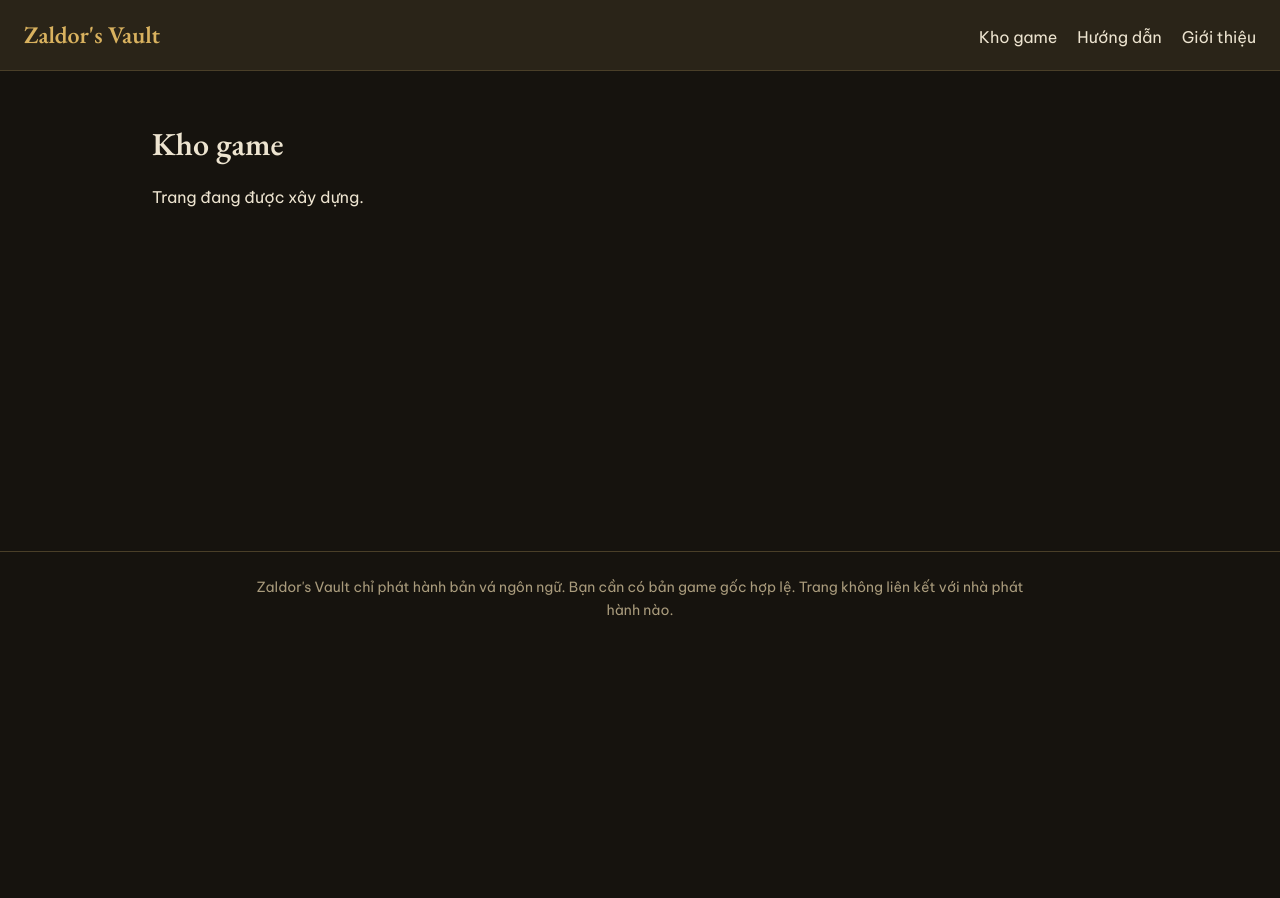
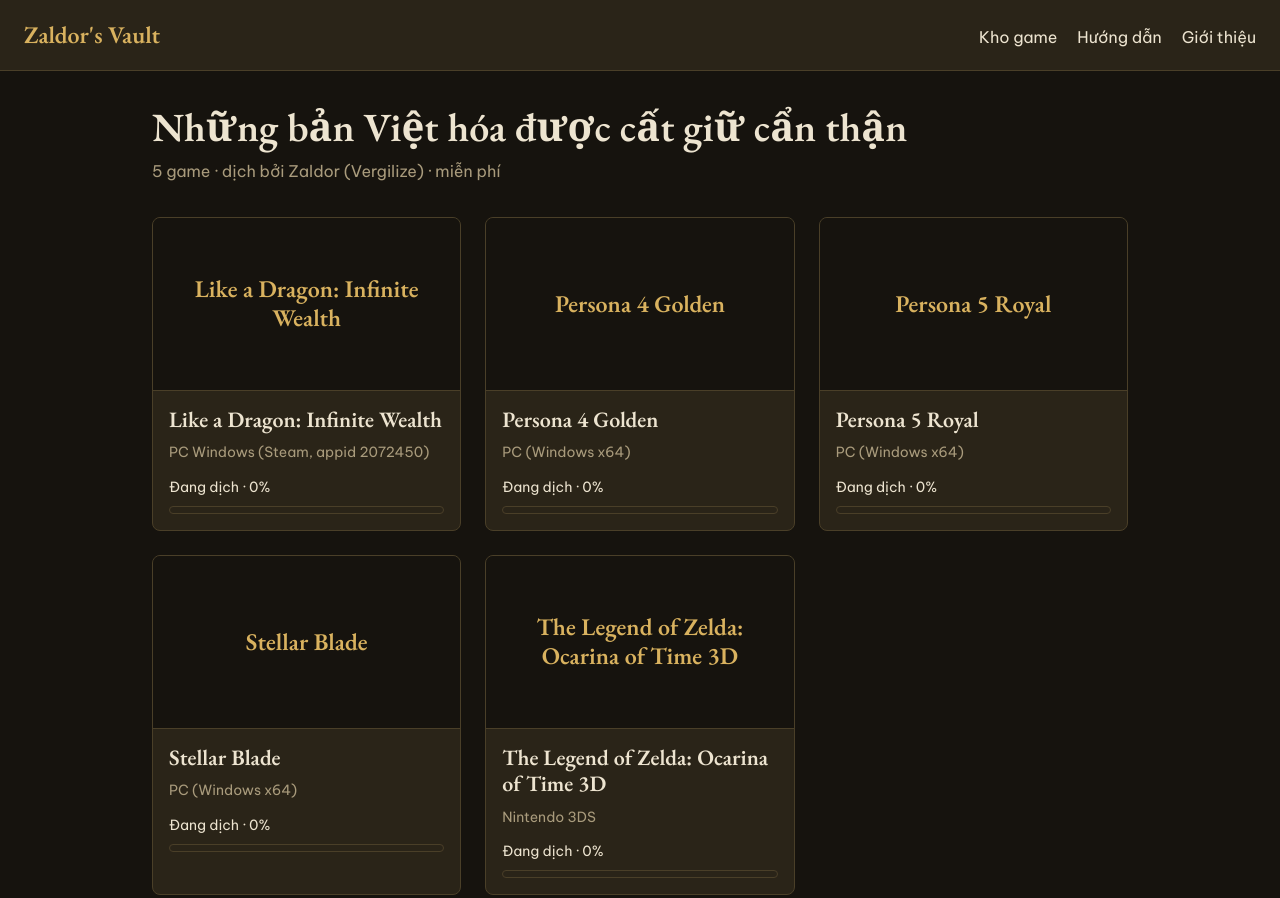
Before and after one commit to nlcuong1406/zaldors-vault, an Astro site: page / in a window 1280 px wide. Shown: the top 898 px of the page. Before the commit the page ends 800 px from the top, so only its background shows below. Built offline with nearby package versions, Linux system fonts and the light colour scheme; Astro itself is replaced by a stand-in of ours.

Commit message:
feat: add home page with game cards
Co-Authored-By: Claude Opus 5.5 <noreply@anthropic.com>

```diff
--- /dev/null
+++ b/src/components/GameCard.astro
@@ -0,0 +1,120 @@
+---
+import { Image } from "astro:assets";
+import type { CollectionEntry } from "astro:content";
+import type { Release } from "../../scripts/lib/types";
+import { STATUS_LABEL } from "../lib/games";
+import ProgressBar from "./ProgressBar.astro";
+
+interface Props {
+  entry: CollectionEntry<"games">;
+  latest: Release | null;
+}
+
+const { entry, latest } = Astro.props;
+const g = entry.data;
+---
+
+<a class:list={["card", { downloadable: latest }]} href={`/game/${g.id}/`}>
+  <div class="frame">
+    {
+      g.cover ? (
+        <Image src={g.cover} alt="" widths={[360, 720]} sizes="(min-width: 960px) 20rem, (min-width: 640px) 45vw, 100vw" />
+      ) : (
+        <span class="placeholder">{g.title}</span>
+      )
+    }
+  </div>
+  <div class="body">
+    <h2>{g.title}</h2>
+    <p class="platform">{g.platform}</p>
+    <p class="status">{STATUS_LABEL[g.status]} · {g.progress}%</p>
+    <ProgressBar value={g.progress} label="Tiến độ dịch" />
+    {latest && <p class="download">Tải bản v{latest.version}</p>}
+  </div>
+</a>
+
+<style>
+  .card {
+    display: flex;
+    flex-direction: column;
+    height: 100%;
+    background: var(--bg-block);
+    border: 1px solid var(--border);
+    border-radius: 0.5rem;
+    overflow: hidden;
+    color: var(--text);
+    text-decoration: none;
+    transition: transform 0.15s ease, border-color 0.15s ease;
+  }
+  .card.downloadable {
+    border-color: var(--accent);
+  }
+  .card:hover {
+    transform: translateY(-2px);
+    border-color: var(--accent);
+  }
+  .card:focus-visible {
+    outline: 2px solid var(--accent);
+    outline-offset: 3px;
+  }
+  @media (prefers-reduced-motion: reduce) {
+    .card {
+      transition: none;
+    }
+    .card:hover {
+      transform: none;
+    }
+  }
+  .frame {
+    aspect-ratio: 16 / 9;
+    background: var(--bg);
+    border-bottom: 1px solid var(--border);
+    display: flex;
+    align-items: center;
+    justify-content: center;
+    overflow: hidden;
+  }
+  .frame :global(img) {
+    width: 100%;
+    height: 100%;
+    object-fit: cover;
+    display: block;
+  }
+  .placeholder {
+    padding: 1rem;
+    text-align: center;
+    font-family: var(--font-heading);
+    font-size: 1.5rem;
+    font-weight: 600;
+    line-height: 1.2;
+    color: var(--accent);
+    overflow-wrap: anywhere;
+  }
+  .body {
+    display: flex;
+    flex-direction: column;
+    gap: 0.5rem;
+    padding: 1rem;
+    flex: 1;
+  }
+  h2 {
+    margin: 0;
+    font-size: 1.375rem;
+    overflow-wrap: anywhere;
+  }
+  .platform {
+    margin: 0;
+    font-size: 0.875rem;
+    color: var(--muted);
+    overflow-wrap: anywhere;
+  }
+  .status {
+    margin: 0.25rem 0 0;
+    font-size: 0.875rem;
+  }
+  .download {
+    margin: 0.25rem 0 0;
+    font-weight: 600;
+    color: var(--accent);
+  }
+</style>
--- /dev/null
+++ b/src/components/ProgressBar.astro
@@ -0,0 +1,27 @@
+---
+interface Props {
+  value: number;
+  label: string;
+}
+
+const { value, label } = Astro.props;
+const pct = Math.max(0, Math.min(100, Math.round(value)));
+---
+
+<div class="bar" role="progressbar" aria-valuemin="0" aria-valuemax="100" aria-valuenow={pct} aria-label={label}>
+  <div class="fill" style={`width: ${pct}%`}></div>
+</div>
+
+<style>
+  .bar {
+    height: 0.5rem;
+    border-radius: 999px;
+    background: var(--bg-block);
+    border: 1px solid var(--border);
+    overflow: hidden;
+  }
+  .fill {
+    height: 100%;
+    background: var(--accent);
+  }
+</style>
--- a/src/pages/index.astro
+++ b/src/pages/index.astro
@@ -1,8 +1,53 @@
 ---
 import Base from "../layouts/Base.astro";
+import GameCard from "../components/GameCard.astro";
+import { getGames } from "../lib/games";
+
+const games = await getGames();
 ---
 
 <Base title="Zaldor's Vault" description="Kho bản vá ngôn ngữ tiếng Việt cho game.">
-  <h1>Kho game</h1>
-  <p>Trang đang được xây dựng.</p>
+  <h1>Những bản Việt hóa được cất giữ cẩn thận</h1>
+  <p class="lead">{games.length} game · dịch bởi Zaldor (Vergilize) · miễn phí</p>
+  <ul class="grid">
+    {
+      games.map(({ entry, latest }) => (
+        <li>
+          <GameCard entry={entry} latest={latest} />
+        </li>
+      ))
+    }
+  </ul>
 </Base>
+
+<style>
+  h1 {
+    margin: 0 0 0.5rem;
+    font-size: clamp(1.75rem, 5vw, 2.5rem);
+  }
+  .lead {
+    margin: 0 0 2rem;
+    color: var(--muted);
+  }
+  .grid {
+    list-style: none;
+    margin: 0;
+    padding: 0;
+    display: grid;
+    grid-template-columns: 1fr;
+    gap: 1.5rem;
+  }
+  .grid > li {
+    min-width: 0;
+  }
+  @media (min-width: 640px) {
+    .grid {
+      grid-template-columns: repeat(2, minmax(0, 1fr));
+    }
+  }
+  @media (min-width: 960px) {
+    .grid {
+      grid-template-columns: repeat(3, minmax(0, 1fr));
+    }
+  }
+</style>
```
